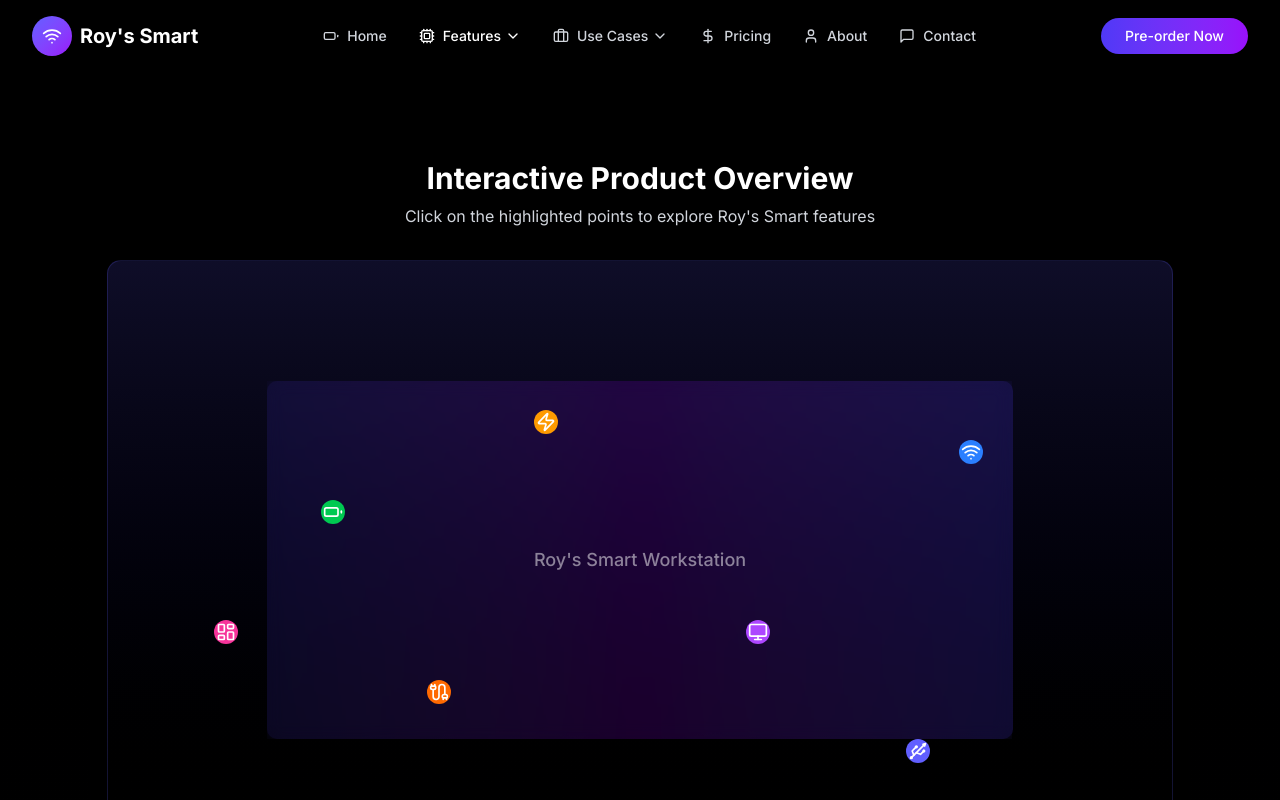
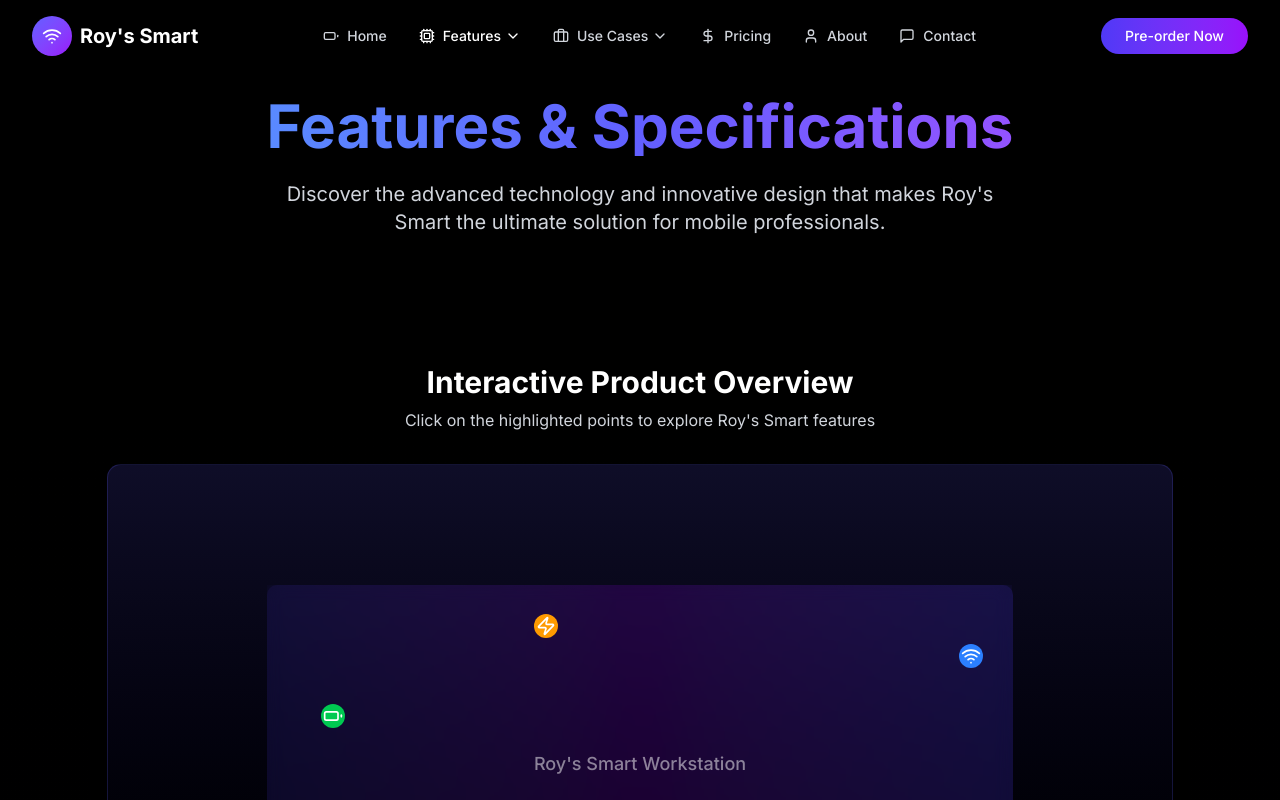
Before and after one commit to RoyElHelwe/Roy-s-Smart, a Next.js app: page /features in a window 1280 px wide. Shown: the top 800 px of the page. Built offline with nearby package versions, Linux system fonts and the light colour scheme.

Commit message:
trying to find error

```diff
--- a/src/app/features/page.tsx
+++ b/src/app/features/page.tsx
@@ -10,15 +10,15 @@
     <main className="bg-gradient-to-b from-black to-indigo-950">
       <div className="pt-24">
         {/* Page Header */}
-        {/* <div className="max-w-7xl mx-auto px-4 sm:px-6 lg:px-8 text-center mb-16">
+        <div className="max-w-7xl mx-auto px-4 sm:px-6 lg:px-8 text-center mb-16">
           <h1 className="text-4xl md:text-6xl font-bold text-transparent bg-clip-text bg-gradient-to-r from-blue-400 via-indigo-500 to-purple-500 mb-6">
             Features & Specifications
           </h1>
           <p className="text-xl text-gray-300 max-w-3xl mx-auto">
-            Discover the advanced technology and innovative design that makes Roy&apos;s Smart
-            the ultimate solution for mobile professionals.
+            Discover the advanced technology and innovative design that makes
+            Roy&apos;s Smart the ultimate solution for mobile professionals.
           </p>
-        </div> */}
+        </div>
 
         {/* Main Feature Showcase */}
         <FeatureShowcase />
```
